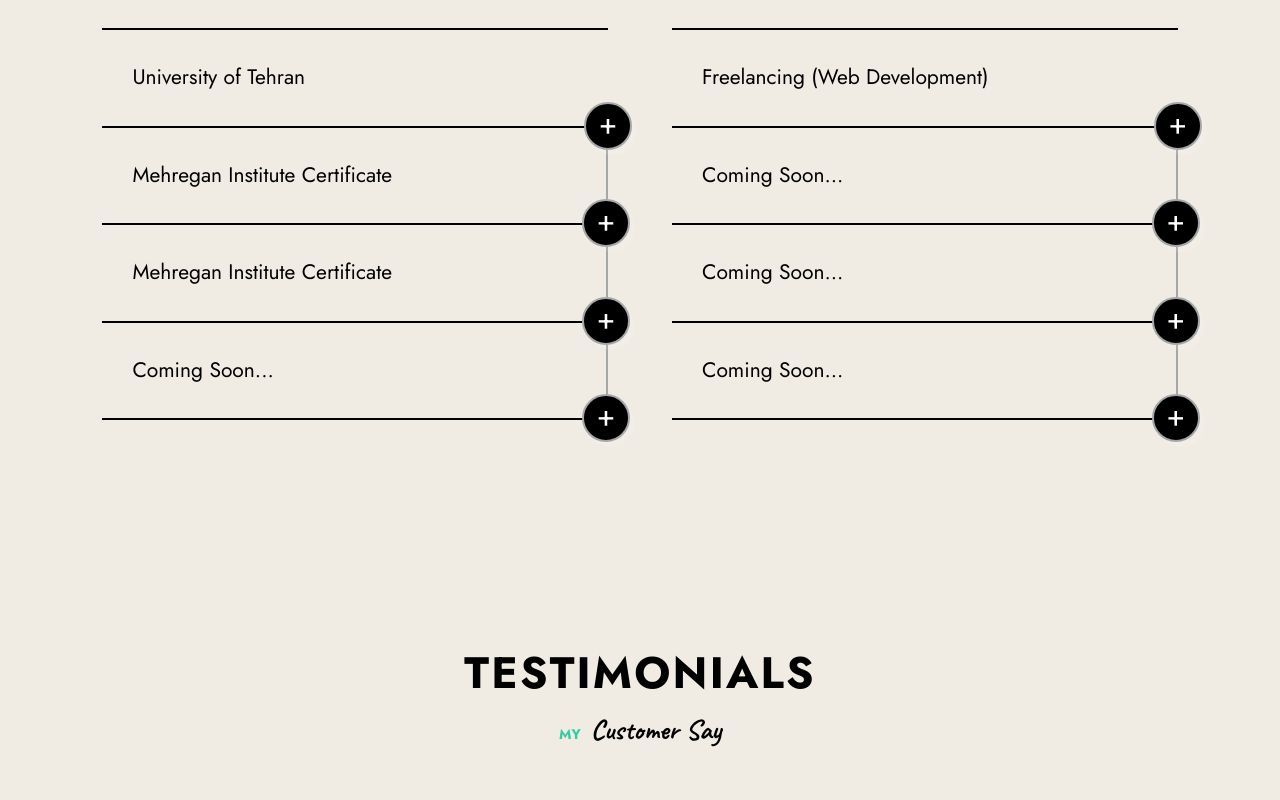
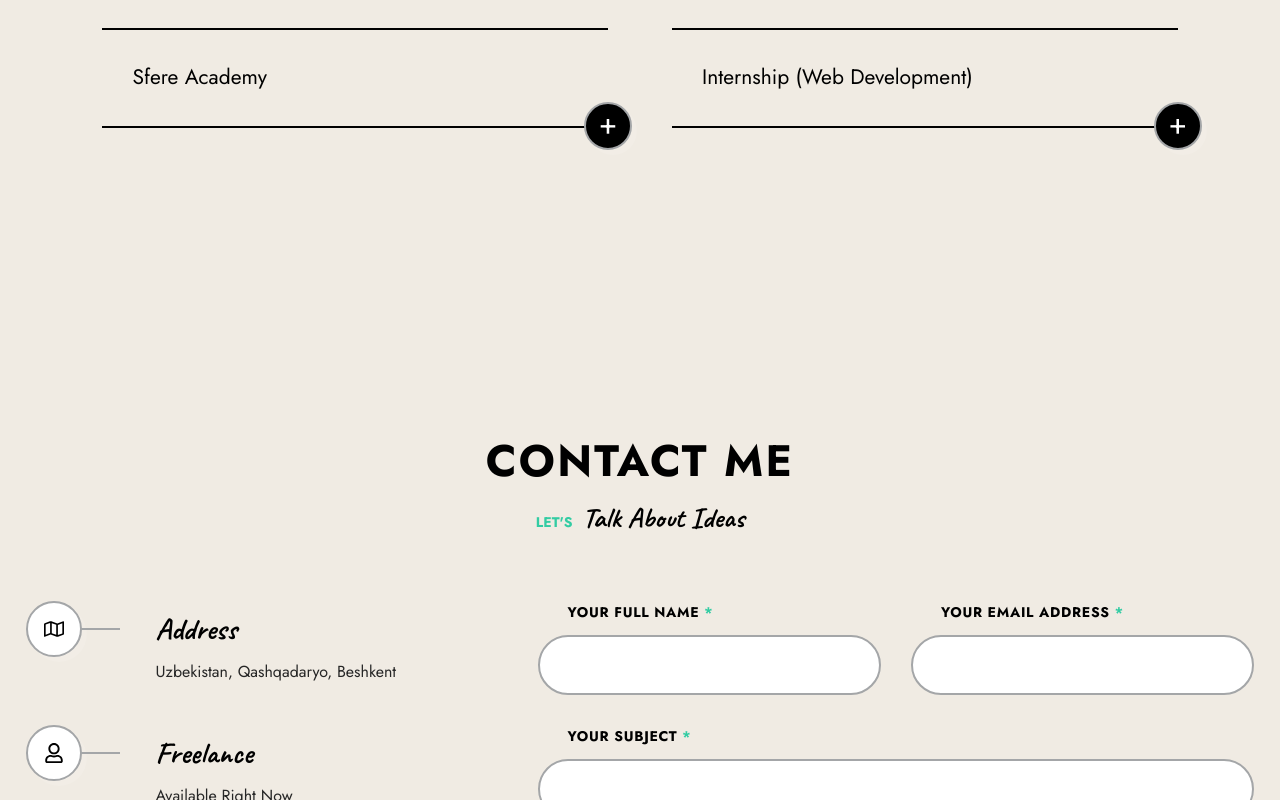
Before and after one commit to Eshkhuvvatofff/Portfolio, a React (Vite) app: page /#home in a window 1280 px wide. Shown: the part 5260-6060 px from the top of the page. Built offline with nearby package versions, Linux system fonts and the light colour scheme; what tailwindcss-text-fill-stroke would draw is missing.

Commit message:
update contact

```diff
--- a/src/App.jsx
+++ b/src/App.jsx
@@ -6,7 +6,7 @@ import Services from './components/Services/Services';
 import Skills from './components/Skills/Skills';
 import Projects from './components/Projects/Projects';
 import Resume from './components/Resume/Resume';
-import Testimonials from './components/Testimonials/Testimonials';
+// import Testimonials from './components/Testimonials/Testimonials';
 import Contact from './components/Contact/Contact';
 import Footer from './components/Footer/Footer';
 
@@ -19,7 +19,7 @@ const App = () => {
       <Skills />
       <Projects />
       <Resume />
-      <Testimonials />
+      {/* <Testimonials /> // ! fix it */}
       <Contact />
       <Footer />
     </main>
--- a/src/Data.jsx
+++ b/src/Data.jsx
@@ -230,83 +230,84 @@ export const project = [
 export const cv = [
   {
     id: 1,
-    title: 'University of Tehran',
-    subtitle: 'M.Sc. in Engineering',
-    date: '2014 - 2016',
+    title: 'Sfere Academy',
+    subtitle: 'Student',
+    date: '2023 - 2024',
     description:
-      'The Master of Science in Hydraulic Engineering program at the University of Tehran is a two-year postgraduate degree that provides students with advanced knowledge of water structural engineering.',
+      'Sfera Academy provides a two-year Hydraulic Engineering program that equips students with essential skills and knowledge in water structural engineering. Our curriculum merges theory with practical experience, preparing graduates for real-world challenges.',
     category: 'education',
   },
 
-  {
-    id: 2,
-    title: 'Mehregan Institute Certificate',
-    subtitle: 'SQL Server',
-    date: '2012 - 2013',
-    description:
-      'The SQL Server Certificate program at Mehregan Institute is a training program that provides students with advanced knowledge of SQL Server databases, including database design, administration, and programming.',
-    category: 'education',
-  },
+  // {
+  //   id: 2,
+  //   title: 'Mehregan Institute Certificate',
+  //   subtitle: 'SQL Server',
+  //   date: '2012 - 2013',
+  //   description:
+  //     'The SQL Server Certificate program at Mehregan Institute is a training program that provides students with advanced knowledge of SQL Server databases, including database design, administration, and programming.',
+  //   category: 'education',
+  // },
 
-  {
-    id: 3,
-    title: 'Mehregan Institute Certificate',
-    subtitle: 'C#.Net',
-    date: '2012 - 2013',
-    description:
-      'The C#.Net Certificate program at Mehregan Institute is a training program that provides students with advanced knowledge of C# programming language and .NET framework.',
-    category: 'education',
-  },
+  // {
+  //   id: 3,
+  //   title: 'Mehregan Institute Certificate',
+  //   subtitle: 'C#.Net',
+  //   date: '2012 - 2013',
+  //   description:
+  //     'The C#.Net Certificate program at Mehregan Institute is a training program that provides students with advanced knowledge of C# programming language and .NET framework.',
+  //   category: 'education',
+  // },
 
-  {
-    id: 4,
-    title: 'Coming Soon...',
-    subtitle: 'Coming Soon...',
-    date: '0000 - 0000',
-    description:
-      'Coming Soon...',
-    category: 'education',
-  },
+  // {
+  //   id: 4,
+  //   title: 'Coming Soon...',
+  //   subtitle: 'Coming Soon...',
+  //   date: '0000 - 0000',
+  //   description:
+  //     'Coming Soon...',
+  //   category: 'education',
+  // },
 
   {
     id: 5,
-    title: 'Freelancing (Web Development)',
-    subtitle: 'GolsamSepahan Blog',
-    date: '2022 - PRESENT',
+    title: 'Internship (Web Development)',
+    subtitle: 'GEADEZIST Project',
+    date: '2024 - PRESENT',
     description:
-      'As a freelance frontend developer, I was responsible for developing the frontend of a blog website from scratch, which involved creating an intuitive and visually engaging user interface. My responsibilities included designing and implementing responsive layouts, optimizing website performance, and ensuring cross-browser compatibility.',
+      'During my internship, I worked on the GEADEZIST project, utilizing TypeScript, Vite, React, Tailwind CSS, and Ant Design. My responsibilities included developing the frontend, creating a user-friendly interface, and implementing responsive designs. The project focuses on providing a seamless experience for users, ensuring performance optimization and cross-browser compatibility. You can view the project on GitHub: https://github.com/jasurhaydarovcode/GEADEZIST/',
     category: 'experience',
-  },
+},
 
-  {
-    id: 6,
-    title: 'Coming Soon...',
-    subtitle: 'Coming Soon...',
-    date: '000 - 0000',
-    description:
-      'Coming Soon....',
-    category: 'experience',
-  },
 
-  {
-    id: 7,
-    title: 'Coming Soon...',
-    subtitle: 'Coming Soon...',
-    date: '000 - 0000',
-    description:
-      'Coming Soon....',
-    category: 'experience',
-  },
+  // {
+  //   id: 6,
+  //   title: 'Coming Soon...',
+  //   subtitle: 'Coming Soon...',
+  //   date: '000 - 0000',
+  //   description:
+  //     'Coming Soon....',
+  //   category: 'experience',
+  // },
 
-  {
-    id: 8,
-    title: 'Coming Soon...',
-    subtitle: 'Coming Soon...',
-    date: '000 - 0000',
-    description:
-      'Coming Soon....',
-    category: 'experience',
-  },
+  // {
+  //   id: 7,
+  //   title: 'Coming Soon...',
+  //   subtitle: 'Coming Soon...',
+  //   date: '000 - 0000',
+  //   description:
+  //     'Coming Soon....',
+  //   category: 'experience',
+  // },
+
+  // {
+  //   id: 8,
+  //   title: 'Coming Soon...',
+  //   subtitle: 'Coming Soon...',
+  //   date: '000 - 0000',
+  //   description:
+  //     'Coming Soon....',
+  //   category: 'experience',
+  // },
 
 ];
 
--- a/src/components/Contact/Contact.jsx
+++ b/src/components/Contact/Contact.jsx
@@ -44,10 +44,10 @@ const Contact = () => {
 
   return (
     <section
-      className='pb-[180px] bg-gradient-180 from-bgColor to-bgColor dark:bg-gradient-180 dark:from-bgColorDark dark:bg-bgColorAltDark px-[5%] sm:px-[2%] 2xl:px-[17%]'
+      className='pb-[120px] pt-20 bg-gradient-180 from-bgColor to-bgColor dark:bg-gradient-180 dark:from-bgColorDark dark:bg-bgColorAltDark px-[5%] sm:px-[2%] 2xl:px-[17%]'
       id='contact'
     >
-      <h2 className='uppercase tracking-[0.05em] text-[34px] sm:text-h1Size font-[700] text-titleColor dark:text-titleColorDark text-center'>
+      <h2 className='uppercase tracking-[0.05em] text-[34px]  sm:text-h1Size font-[700] text-titleColor dark:text-titleColorDark text-center'>
         Contact Me
       </h2>
       <p className='leading-[1.7] text-primaryColor uppercase text-smaller font-[700] mb-[60px] text-center'>
```
